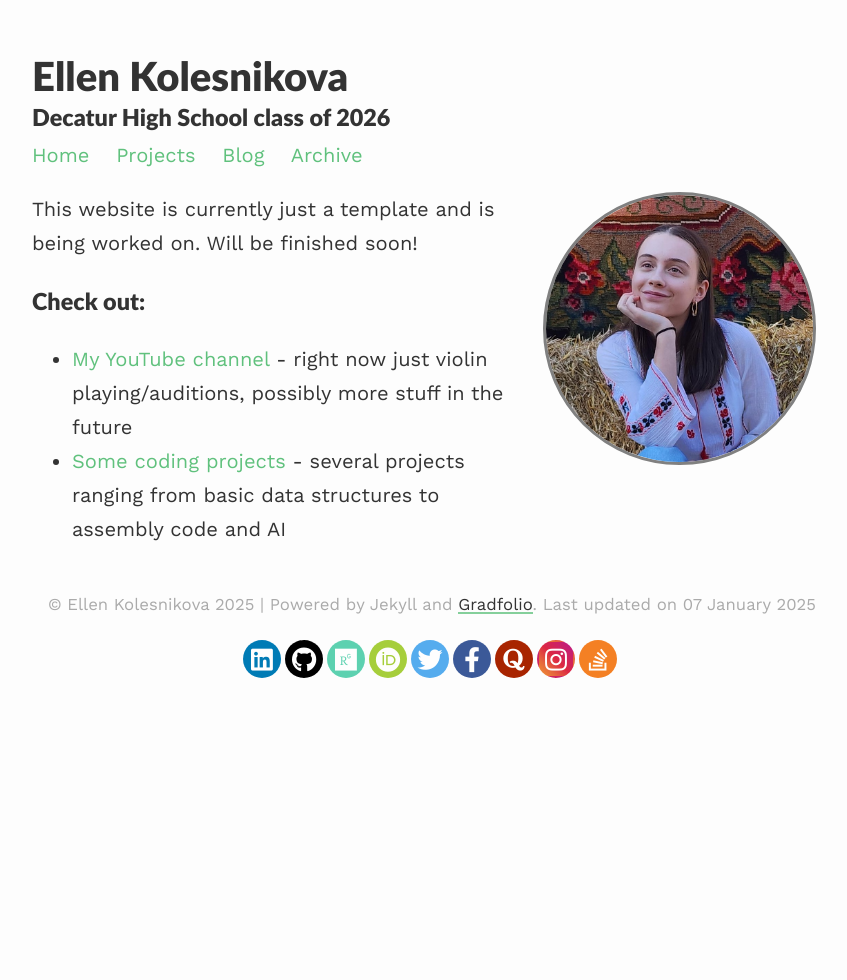
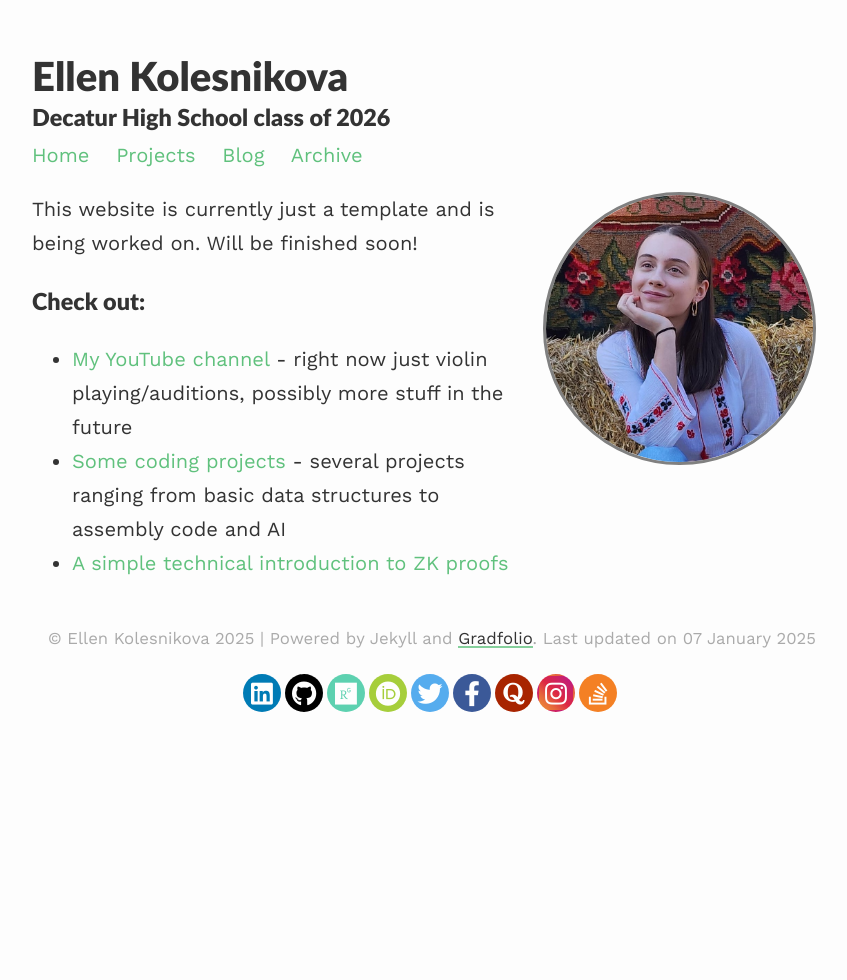
Before and after one commit to ellenkolesnikova/ellenkolesnikova.github.io, a Jekyll site: the page built from index.md, in a window 1280 px wide. Shown: the whole page, without its empty margins (208-1055 px from the left). Built offline with Jekyll 4.4.1, drawn with Linux system fonts in a browser that asks for light colours; nearby versions of some CDN libraries.

Commit message:
Update index.md

```diff
--- a/index.md
+++ b/index.md
@@ -13,3 +13,4 @@ This website is currently just a template and is being worked on. Will be finish
 
 - [My YouTube channel](https://www.youtube.com/@ellenkolesnikova5144){:target="_blank"} - right now just violin playing/auditions, possibly more stuff in the future
 - [Some coding projects](https://github.com/ellenkolesnikova/projects){:target="_blank"} - several projects ranging from basic data structures to assembly code and AI
+- [A simple technical introduction to ZK proofs](https://drive.google.com/file/d/118EWvfI7ghEvzCRtNk0YTmloKCIN_lqq/view?usp=sharing){:target="_blank"}
```
